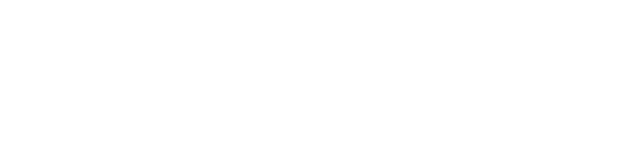
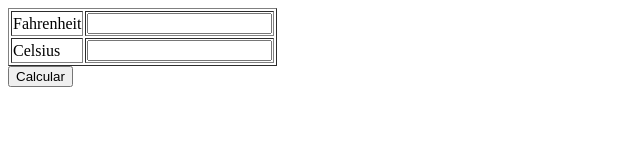
Before and after one commit to vanegarciay/ejercicioTresHtml, a plain HTML site: page index.html in a window 1280 px wide. Shown: the whole page, without its empty margins (0-640 px from the left). Drawn offline with Linux system fonts and the light colour scheme.

Commit message:
Primer MVP del convertidor de Celsius a fahrenheit, funcional

```diff
--- a/assets/js/javascript.js
+++ b/assets/js/javascript.js
@@ -1 +1,5 @@
-alert("Hola Mundo");
+function convertirCelsius(){
+    var celsius = document.getElementById('celsius').value;
+    var fahrenheit = Math.round((celsius*1.8)+32);
+    document.getElementById('fahrenheit').value = fahrenheit;
+}
--- a/index.html
+++ b/index.html
@@ -5,7 +5,18 @@
     <title>Convertidor de Celsius fahrenheit</title>
 </head>
 <body>
+    <table border="1">
+        <tr>
+        <td>Fahrenheit</td>
+        <td><input type="number" id="fahrenheit"></td>
+        </tr>
 
-<script src="assets/js/javascript.js"></script>
+        <tr>
+        <td>Celsius</td>
+        <td><input type="number" id="celsius"></td>
+        </tr>
+    </table>
+    <button type="button" onclick="convertirCelsius(); return false">Calcular</button>
+    <script src="assets/js/javascript.js"></script>
 </body>
 </html>
```
Also changed, not shown: 1 other file.
